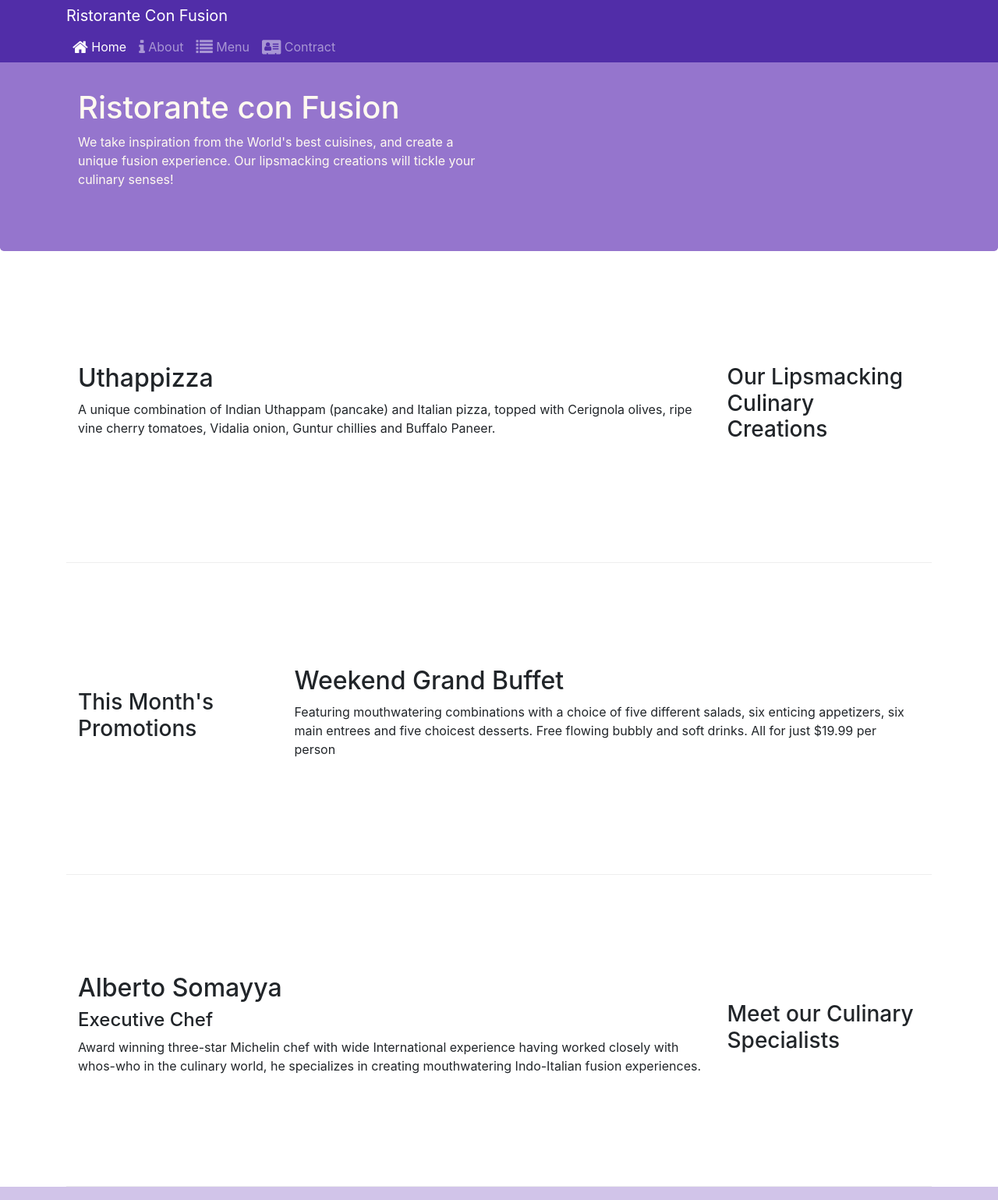
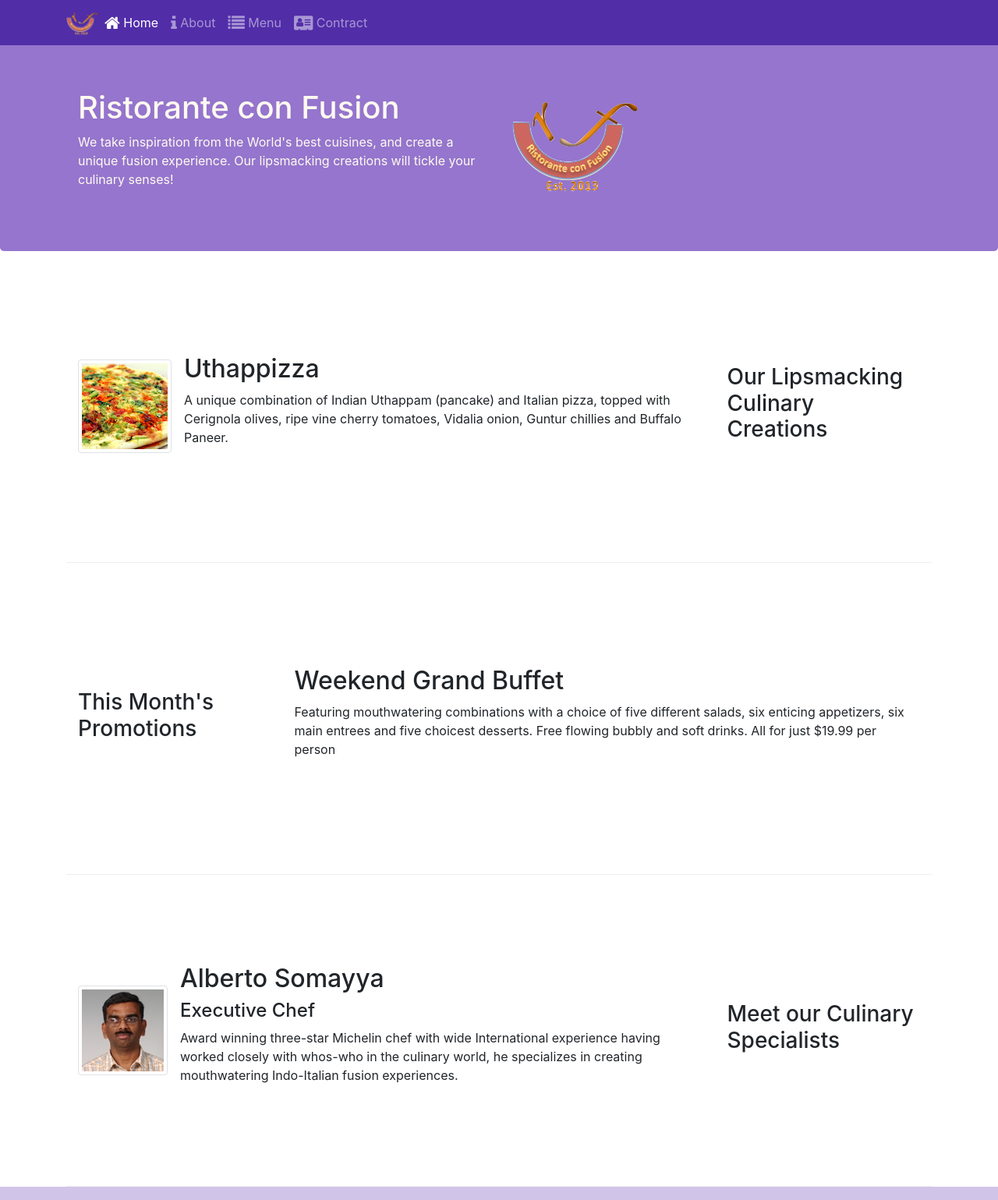
Before and after one commit to sunzid02/Front-End-Web-UI-Frameworks-and-Tools-Bootstrap-4, a website: page index.html in a window 1280 px wide. Shown: the top 1539 px of the page at 78% size. Drawn offline with nearby package versions, Linux system fonts and the light colour scheme.

Commit message:
Images and Media

```diff
--- a/index.html
+++ b/index.html
@@ -20,19 +20,20 @@
 </head>
 
 <body>
-    <nav class="navar navbar-dark navbar-expand-sm  fixed-top">
+    <nav class="navbar navbar-dark navbar-expand-sm fixed-top">
         <div class="container">
             <button class="navbar-toggler" type="button" data-toggle="collapse" data-target="#Navbar">
                 <span class="navbar-toggler-icon"></span>
             </button>
-
-            <a class="navbar-brand mr-auto" href="#">Ristorante Con Fusion</a>
+            <a class="navbar-brand mr-auto" href="#"><img src="img/logo.png" height="30" width="41" alt=""></a>
             <div class="collapse navbar-collapse" id="Navbar">
                 <ul class="navbar-nav mr-auto">
                     <li class="nav-item active"><a href="#" class="nav-link"> <span class="fa fa-home fa-lg"></span> Home</a></li>
-                    <li class="nav-item"><a href="aboutus.html" class="nav-link"> <span class="fa fa-info fa-lg"></span> About </a></li>
+                    <li class="nav-item"><a href="aboutus.html" class="nav-link"> <span class="fa fa-info fa-lg"></span> About </a>
+                    </li>
                     <li class="nav-item"><a href="#" class="nav-link"> <span class="fa fa-list fa-lg"></span> Menu </a></li>
-                    <li class="nav-item"><a href="contactus.html" class="nav-link"> <span class="fa fa-address-card fa-lg"></span> Contract </a></li>
+                    <li class="nav-item"><a href="contactus.html" class="nav-link"> <span class="fa fa-address-card fa-lg"></span>
+                            Contract </a></li>
                 </ul>
             </div>
         </div>
@@ -45,7 +46,8 @@
                     <h1>Ristorante con Fusion</h1>
                     <p>We take inspiration from the World's best cuisines, and create a unique fusion experience. Our lipsmacking creations will tickle your culinary senses!</p>
                 </div>
-                <div class="col-12 col-sm">
+                <div class="col-12 col-sm align-self-center">
+                    <img src="img/logo.png" alt="logo" class="img-fluid">
                 </div>
             </div>
         </div>
@@ -57,8 +59,16 @@
                 <h3>Our Lipsmacking Culinary Creations</h3>
             </div>
             <div class="col col-sm order-sm-first col-md">
-                <h2>Uthappizza</h2>
-                <p>A unique combination of Indian Uthappam (pancake) and Italian pizza, topped with Cerignola olives, ripe vine cherry tomatoes, Vidalia onion, Guntur chillies and Buffalo Paneer.</p>
+                <div class="media">
+                    <img class="d-flex mr-3 img-thumbnail align-self-center" src="img/uthappizza.png" alt="pizza">
+                    <div class="media-body">
+                        <h2 class="mt-0">Uthappizza</h2>
+                        <p>A unique combination of Indian Uthappam (pancake) and Italian pizza,
+                            topped with Cerignola olives, ripe vine cherry tomatoes, Vidalia onion,
+                            Guntur chillies and Buffalo Paneer.
+                        </p>
+                    </div>
+                </div>
             </div>
         </div>
 
@@ -78,9 +88,14 @@
                 <h3>Meet our Culinary Specialists</h3>
             </div>
             <div class="col col-sm order-sm-first col-md">
-                <h2>Alberto Somayya</h2>
-                <h4>Executive Chef</h4>
-                <p>Award winning three-star Michelin chef with wide International experience having worked closely with whos-who in the culinary world, he specializes in creating mouthwatering Indo-Italian fusion experiences. </p>
+                <div class="media">
+                    <img class="d-flex mr-3 img-thumbnail align-self-center" src="img/alberto.png" alt="alberto">
+                    <div class="media-body">
+                        <h2 class="mt-0">Alberto Somayya</h2>
+                        <h4>Executive Chef</h4>
+                        <p>Award winning three-star Michelin chef with wide International experience having worked closely with whos-who in the culinary world, he specializes in creating mouthwatering Indo-Italian fusion experiences. </p>
+                    </div>
+                </div>
             </div>
         </div>
     </div>
```
Also changed, not shown: aboutus.html (+11 -8 lines), contactus.html (+3 -2 lines), img/alberto.png (added), img/buffet.png (added), img/logo.png (added), img/uthappizza.png (added), 1 other file.
